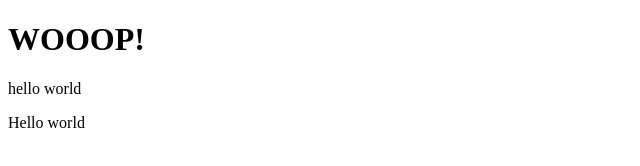
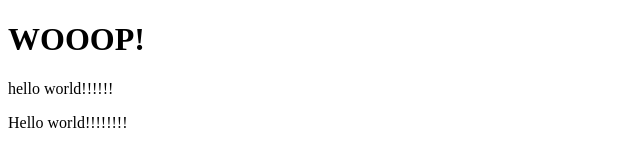
Before and after one commit to bonniemo/grupp, a plain HTML site: page index.html in a window 1280 px wide. Shown: the full height of the page, 0-640 px from the left. Drawn offline with Linux system fonts and the light colour scheme.

Commit message:
utropstecken

```diff
--- a/index.html
+++ b/index.html
@@ -7,7 +7,7 @@
   </head>
   <body>
     <h1>WOOOP!</h1>
-    <p>hello world</p>
+    <p>hello world!!!!!!</p>
   </body>
 </html>
 <!DOCTYPE html>
@@ -18,6 +18,6 @@
     <title>Document</title>
   </head>
   <body>
-    <p>Hello world</p>
+    <p>Hello world!!!!!!!!</p>
   </body>
 </html>
```
